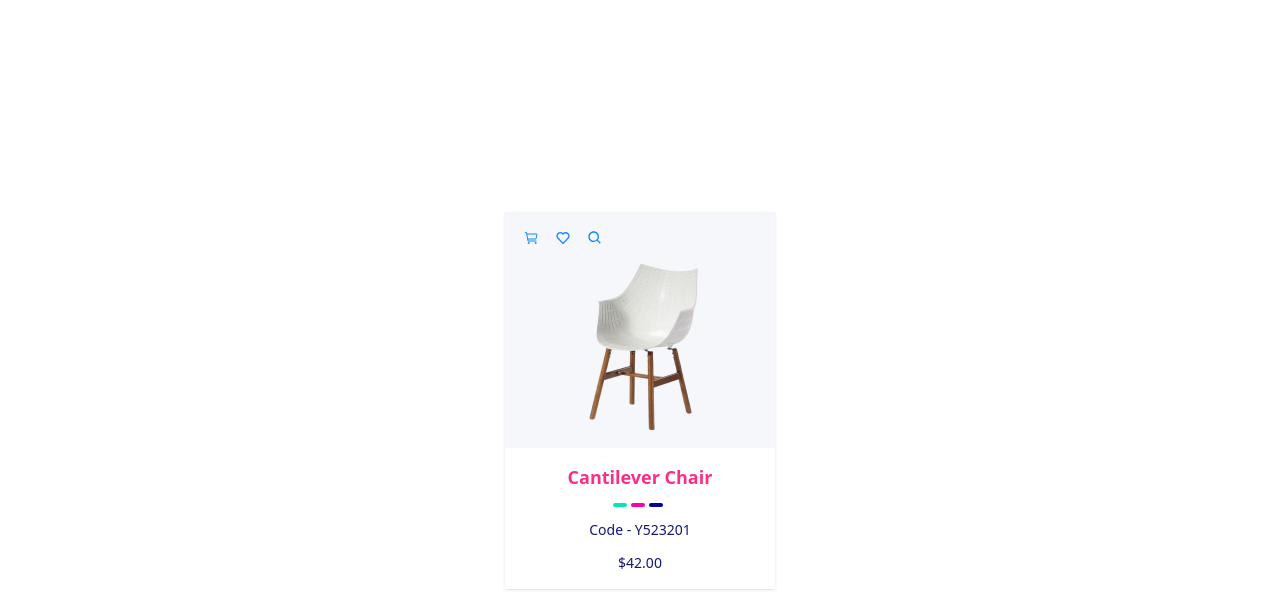
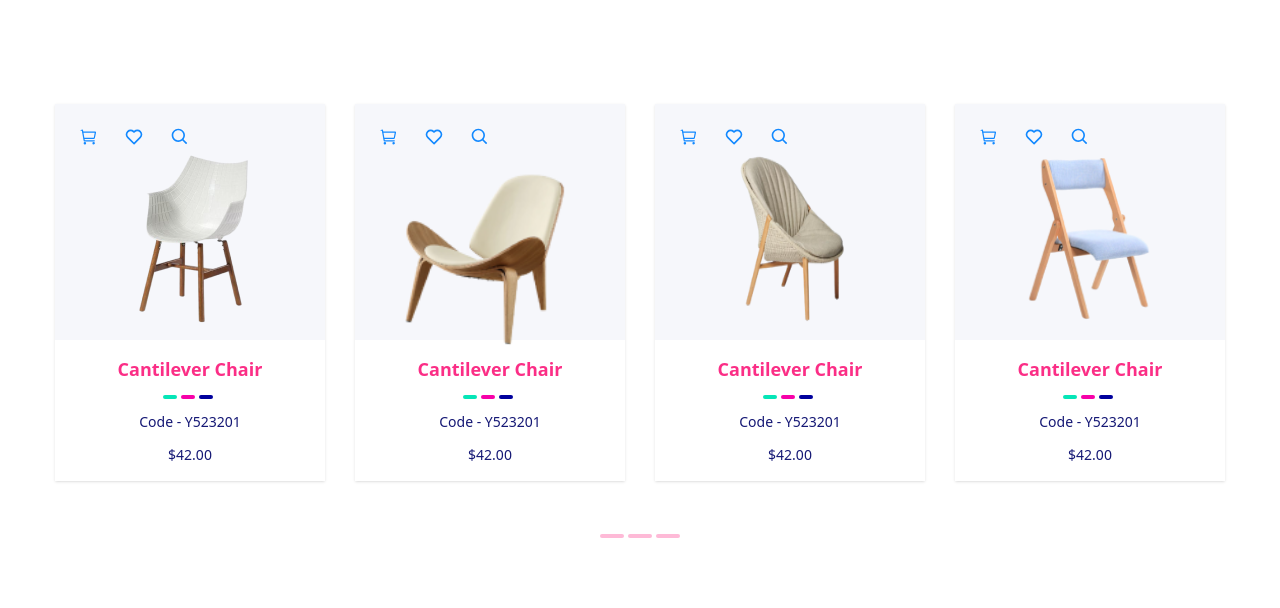
Before and after one commit to Arjunlama2/Chaitra_ecommerce_frontend, a React (Vite) app: page /card in a window 1280 px wide. Shown: the top 608 px of the page. Built offline with nearby package versions, Linux system fonts and the light colour scheme.

Commit message:
products seciton

```diff
--- a/src/App.jsx
+++ b/src/App.jsx
@@ -4,7 +4,8 @@
 import { Routes, Route } from "react-router"
 import Home from "./pages/home/Home"
 import Login from "./Login"
-import ProductCard from "./components/ProductCard"
+// import ProductCard from "./components/ProductCard"
+import Products from "./components/landing/Products"
 
 
 
@@ -12,7 +13,7 @@ function App() {
   return (
     <Routes>
     <Route index element={<Home/>}/>
-    <Route path='/card' element={<ProductCard/>}/>
+    <Route path='/card' element={<Products/>}/>
 
     <Route path="login" element={<Login/>}/>
     <Route path="signup" element={<div>hi</div>}/>
--- a/src/components/ProductCard.jsx
+++ b/src/components/ProductCard.jsx
@@ -2,28 +2,29 @@ import React from "react";
 import { BiHeart, BiSearch } from "react-icons/bi";
 import { IoCartOutline } from "react-icons/io5";
 
-const ProductCard = () => {
+const ProductCard = ({product}) => {
+
   return (
-    <div className="w-full flex justify-center h-screen items-center">
-      <div className="w-[270px] h-fit shadow-sm  group">
+
+      <div className="w-[270px] h-fit shadow-sm  group relative">
         <div className="bg-[#F6F7FB] h-[236px] pt-[46px] w-full flex flex-col items-center relative">
 
-            <div className="absolute top-[18px] left-[18px] flex gap-4 items-center">
+            <div className="absolute   top-[18px] left-[18px]   flex gap-4 items-center ">
                 <IoCartOutline className="icon-hover"/>
                 <BiHeart className="icon-hover"/>
                 <BiSearch className="icon-hover"/>
             </div>
-          <div className="w-[178px] aspect-square  mb-3">
-            <img src="/images/chair1.png" alt="" className="w-full h-full" />
+          <div className="w-[178px] aspect-square mb-3">
+            <img src={`${product.imgPath}`} alt="" className="w-full h-full" />
 
 
           </div>
-          <button className="opacity-0 group-hover:opacity-100 group-hover:absolute bottom-2 bg-[#08D15F] w-fit rounded-[2px] px-3 py-2 text-white  text-sm  ">View Details</button>
+          <button className="opacity-0  transition-all duration-300   group-hover:opacity-100 absolute bottom-2 bg-[#08D15F] w-fit rounded-[2px] px-3 py-2 text-white  text-sm  ">View Details</button>
         </div>
 
-        <div className="w-full flex flex-col items-center py-4 gap-3 group-hover:bg-[#2F1AC4]">
+        <div className="w-full flex flex-col items-center py-4 gap-3 transition-all duration-400 ease-in-out group-hover:bg-[#2F1AC4]">
           <p className="text-[#FB2E86] text-[18px] font-[700]">
-            Cantilever Chair
+                {product.name}
           </p>
           <div className="flex gap-1 w-[54px]">
             <div className="w-[14px] h-[4px] bg-[#05E6B7] rounded-[10px]" />
@@ -34,7 +35,7 @@ const ProductCard = () => {
           <p className="text-[#151875]  text-[14px] ">$42.00</p>
         </div>
       </div>
-    </div>
+
   );
 };
 
--- a/src/components/landing/Products.jsx
+++ b/src/components/landing/Products.jsx
@@ -1,8 +1,24 @@
 import React from 'react'
+import { productDetails } from '../../data/productData'
+import ProductCard from '../ProductCard'
 
 const Products = () => {
   return (
-    <div>Products</div>
+    <div className='w-full flex flex-col mt-18 py-8'>
+
+    <div className='w-full flex justify-center gap-[30px] mx-auto'>
+        {productDetails.map((product,index)=>(
+            <ProductCard key={index} product={product}/>
+
+        ))}
+    </div>
+    <div className='w-full mt-[53px] flex gap-1 justify-center '>{[1,2,3].map((_,index)=>(
+      <div key={index} className='w-[24px] h-1 bg-[#FEBAD7] rounded-[10px]'/>
+    ))}</div>
+
+
+    </div>
+
   )
 }
 
--- /dev/null
+++ b/src/data/productData.js
@@ -0,0 +1,26 @@
+export const productDetails = [
+  {
+    name: "Cantilever Chair",
+    Code: "Code - Y523201",
+    price: "$42.00",
+    imgPath: "/images/chair1.png",
+  },
+  {
+    name: "Cantilever Chair",
+    Code: "Code - Y523201",
+    price: "$42.00",
+    imgPath: "/images/chair2.png",
+  },
+  {
+    name: "Cantilever Chair",
+    Code: "Code - Y523201",
+    price: "$42.00",
+    imgPath: "/images/chair3.png",
+  },
+  {
+    name: "Cantilever Chair",
+    Code: "Code - Y523201",
+    price: "$42.00",
+    imgPath: "/images/chair4.png",
+  },
+];
--- a/src/global.css
+++ b/src/global.css
@@ -3,6 +3,7 @@
     box-sizing: border-box;
   }
 }
+
 @layer components {
 
   .primary-btn {
@@ -14,6 +15,6 @@
 
   }
   .icon-hover{
-    @apply text-[#1389FF] hover:text-[#2F1AC4] hover:bg-[#EEEFFB] hover:w-[30px] hover:h-[30px]  hover:drop-shadow-[4px] rounded-full hover:px-[5px] hover:py-[3px]
+    @apply text-[#1389FF] text-[30px] p-[5px] hover:text-[#2F1AC4] hover:bg-[#EEEFFB] hover:scale-[1.2]  hover:drop-shadow-[4px] rounded-full
   }
 }
```
